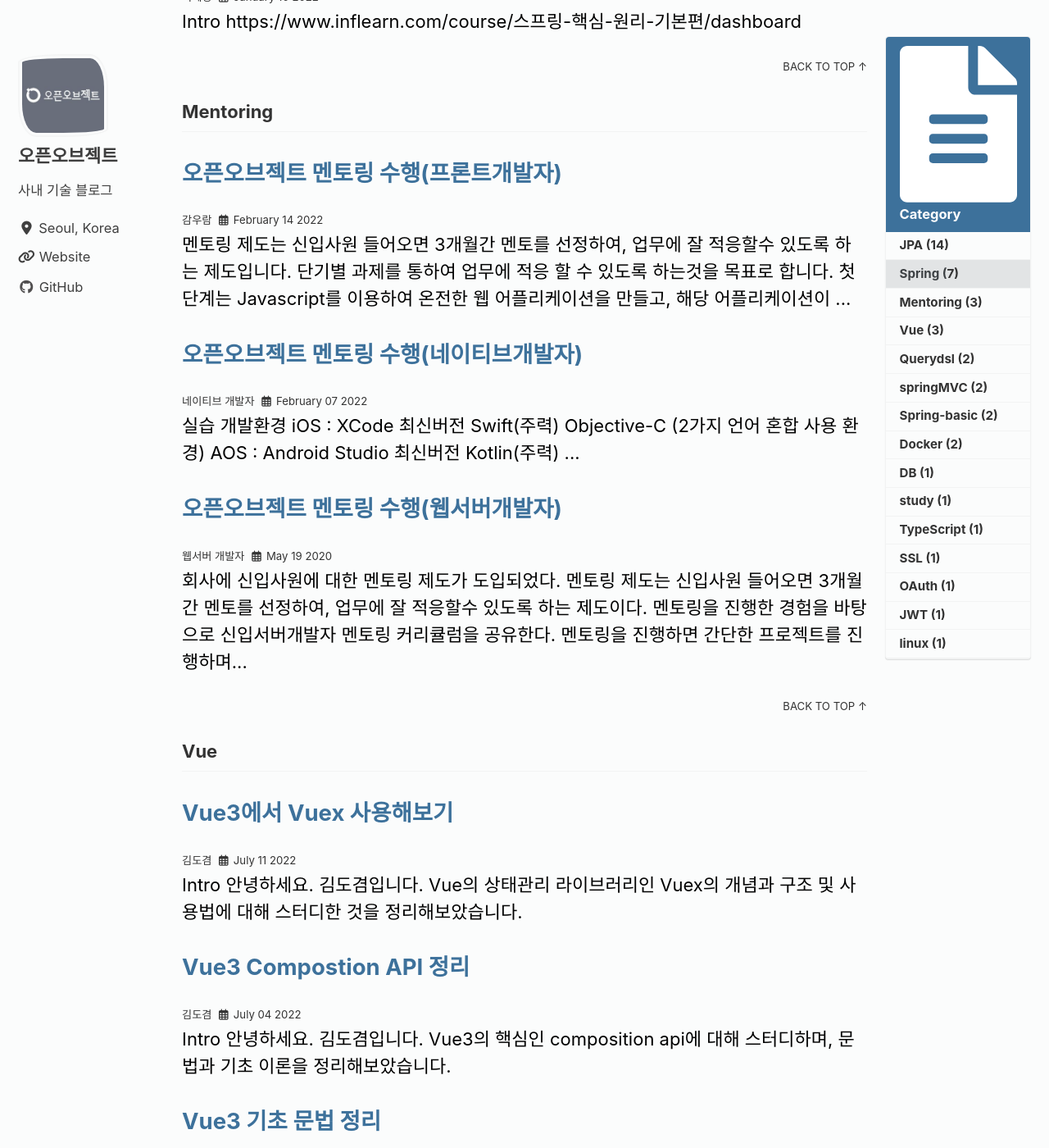
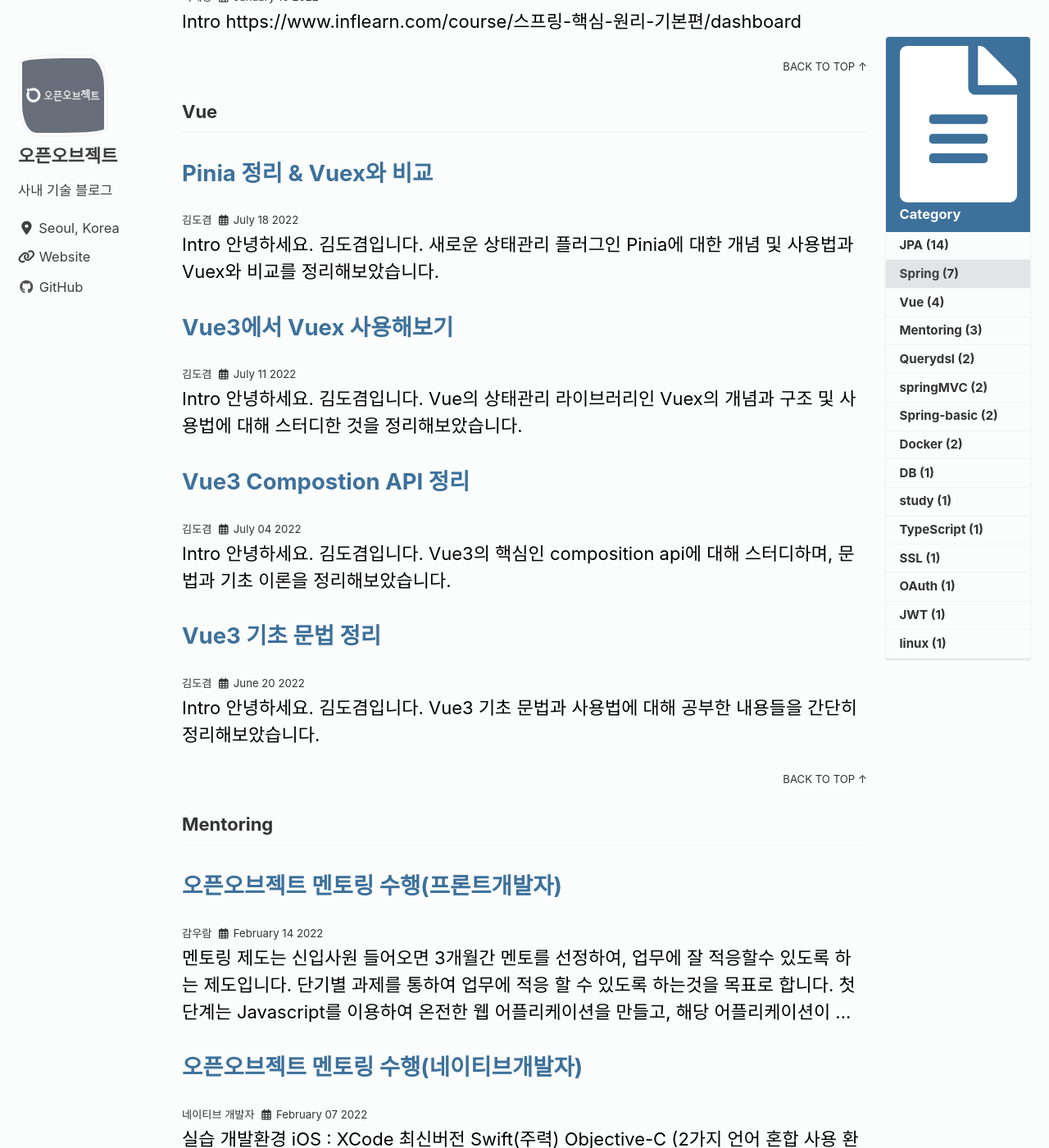
Before and after one commit to openobjectnet/openobjectnet.github.io, a Jekyll site: the page built from _pages/category-archive.md, in a window 1280 px wide and 1400 px high, scrolled down 3845 px. Shown: the whole window at 82% size. Built offline with Jekyll 4.4.1, drawn with Linux system fonts in a browser that asks for light colours; cached includes are drawn as plain includes; nearby versions of some CDN libraries; part of the change alters nothing that is shown; some of the changed text lies outside the part shown.

Commit message:
vuex 일부 수정 및 pinia 문서 작성 시작

````diff
--- a/_posts/2022-07-11-vuex.md
+++ b/_posts/2022-07-11-vuex.md
@@ -55,7 +55,7 @@ Vue의 상태관리 라이브러리인 Vuex의 개념과 구조 및 사용법에
         > 실무에서 state의 반복적인 연산 처리가 필요한 내용에 대해 getters를 사용합니다.
 
 - <b>Vuex flow</b>
-    ![vuex diagram](/assets/images/vue3-composition-api/vuex_diagram.png)
+    ![vuex diagram](/assets/images/vue-vuex/vuex_diagram.png)
     Vuex를 사용하면 위 다이어그램과 같은 flow로 구성됩니다.
     1. vue component에서 action 메서드 실행(dispatch)
     2. action을 통해 비동기 로직 처리 후에 Mutation 메서드 실행(commit)
@@ -67,7 +67,7 @@ Vue의 상태관리 라이브러리인 Vuex의 개념과 구조 및 사용법에
 # 3. 설치 및 사용법
 - 설치 방법
    Vue 프로젝트에 Vuex는 다음과 같이 설치하면 됩니다. (Vue3 기준)
-   ![npm install vuex](/assets/images/vue3-composition-api/npm_install_vuex.PNG)
+   ![npm install vuex](/assets/images/vue-vuex/npm_install_vuex.PNG)
 
 - main.js에 store 세팅
 
--- /dev/null
+++ b/_posts/2022-07-18-vue3-pinia.md
@@ -0,0 +1,58 @@
+---
+title:  "Pinia 정리 & Vuex와 비교"
+search: false
+categories:
+  - Vue
+toc: true
+tags:
+  - Vue
+author: 김도겸
+---
+<br>
+# Intro
+안녕하세요. 김도겸입니다. <br>
+새로운 상태관리 플러그인 Pinia에 대한 개념 및 사용법과 Vuex와 비교를 정리해보았습니다.
+
+<br><br>
+
+# 1. Pinia란???
+
+![pinia start](/assets/images/vue-pinia/vue_pinia_start.png)
+
+pinia는 Vue3가 출시되며 Vue의 창시자인 Evan You가 추천하는 새로운 상태관리 플러그인입니다.
+pinia는 composition-api라는 틀을 이용해 상태관리를 보다 쉽게 만들 수 있기 때문에 Vue3에서는 기존에 쓰였던 Vuex보다 Pinia 공식적으로 권장하고 있습니다.
+
+그 밖에도 vue3에서 pinia를 권장하는 다른 이유들은 뭐가 있을 지 Vuex와 비교하며 설명드리도록 하겠습니다.
+
+# 2. Pinia와 Vuex 비교
+
+- <b>modules, namespaced 방식 미사용</b>
+vuex에서는 modules와 namespaced를 활용하여 모듈화 작업을 하여 기능마다 분리하고, 분리한 모듈을 각각 중심이 되는 root store 파일에 모듈을 추가합니다.
+하지만 Pinia에서는 modules와 namespaced를 사용하지 않아도 됩니다.
+defineStore라는 함수를 활용하여 각각의 파일마다 별도의 store를 지정하여 module의 기능을 대신합니다.
+defineStore에서 반환된 hook을 이용하여 store에 아주 쉬운 접근이 가능합니다.
+
+- <b>Typescript 사용 편의성 증가</b>
+vuex에서도 Typescript를 사용할 수 있으나 상태와 매칭되는 타입 정의가 매우 까다롭습니다.
+흩어져 있는 module 파일들에 대한 state 타입을 추론하는 것이 어렵고, RootState를 얻기 위해
+index.ts를 만들어 모든 module을 연결지어줘야 하는 것과 새로운 모듈을 만들 때마다 해당 작업을 반복해야하는 것도 꽤나 번거롭습니다.
+
+- <b>mutations의 사라짐</b>
+vuex에선 상태(state)를 변경하기 위해 mutations를 사용하는데, actions에서 state를 제어하기 위해서는 mutation을 일일히 만들어야 한다는 불편한 점이 있었습니다.
+이러한 불편한 점을 해결하기 위해 pinia에서는 mutation의 개념이 사라지고, actions에서 상태를 모두 제어합니다.
+
+- <b>SFC 문법 지원</b>
+Vuex에서는 SFC 문법을 지원하지 않았지만, pinia에서는 composition-api를 지원합니다.
+state, action, getters를 명시적으로 구분하지 않아도 ref, reactive, computed와 같은 Composition API Hooks를  활용하여 setup을 정의할 때와 동일하게 사용할 수 있습니다.
+
+
+
+> pinia는 Vue3와 Vue2 + Composition API 환경에서만 작동합니다.
+
+# 3. 설치 및 사용법
+vue3 composition-api 기준으로 기본적인 사용법을 설명드리겠습니다.
+
+프로젝트에 pinia를 먼저 설치합니다.
+```
+npm install pinia
+```
````
Also changed, not shown: assets/images/vue-pinia/vue_pinia_start.png (added), assets/images/vue-vuex/npm_install_vuex.PNG (renamed from assets/images/vue3-composition-api/npm_install_vuex.PNG), assets/images/vue-vuex/vuex_diagram.png (renamed from assets/images/vue3-composition-api/vuex_diagram.png), assets/images/vue3-composition-api/not_helpers_example_1.PNG (deleted), assets/images/vue3-composition-api/not_helpers_example_2.PNG (deleted).
